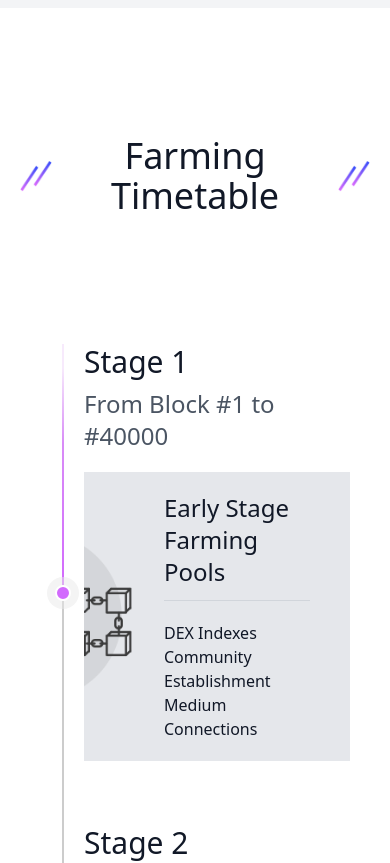
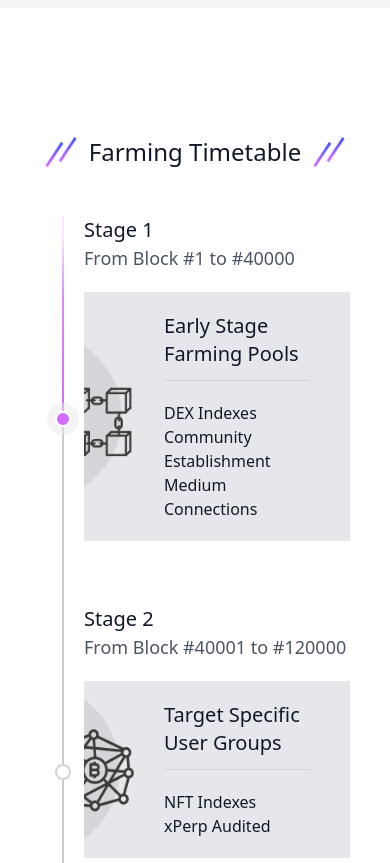
Before and after one commit to xdefilab/homepage, a JavaScript app: page / in a window 390 px wide. Shown: the part 3760-4623 px from the top of the page. Built offline with nearby package versions, Linux system fonts and the light colour scheme.

Commit message:
update product card style

```diff
--- a/src/components/App.vue
+++ b/src/components/App.vue
@@ -74,7 +74,7 @@
     <div class="bg-white text-gray-900 py-32">
       <div class="max-w-6xl mx-auto px-5">
         <h2
-          class="text-4xl text-center font-medium flex items-center justify-center space-x-3 mb-32"
+          class="text-2xl md:text-4xl text-center font-medium flex items-center justify-center space-x-3 mb-12 md:mb-32"
         >
           <img src="../images/title_stick.png" class="w-8 h-8" />
           <span>Farming Timetable</span>
--- a/src/components/TimelineStage.vue
+++ b/src/components/TimelineStage.vue
@@ -12,7 +12,9 @@
         backgroundSize: '50px',
       }"
     >
-      <h3 class="text-2xl border-b border-gray-300 pb-3 mb-5 font-medium">
+      <h3
+        class="text-xl md:text-2xl border-b border-gray-300 pb-3 mb-5 font-medium"
+      >
         {{ cardTitle }}
       </h3>
       <div v-html="cardDescription"></div>
@@ -33,8 +35,8 @@
       class="side-card md:my-16 ml-16 mb-5 md:mb-0 md:ml-0"
       :class="{ 'md:text-right': reverse }"
     >
-      <h3 class="text-3xl font-medium mb-2">Stage {{ stage }}</h3>
-      <div class="text-2xl text-gray-600">{{ title }}</div>
+      <h3 class="text-xl md:text-3xl font-medium md:mb-2">Stage {{ stage }}</h3>
+      <div class="text-lg md:text-2xl text-gray-600">{{ title }}</div>
     </div>
   </div>
 </template>
```
